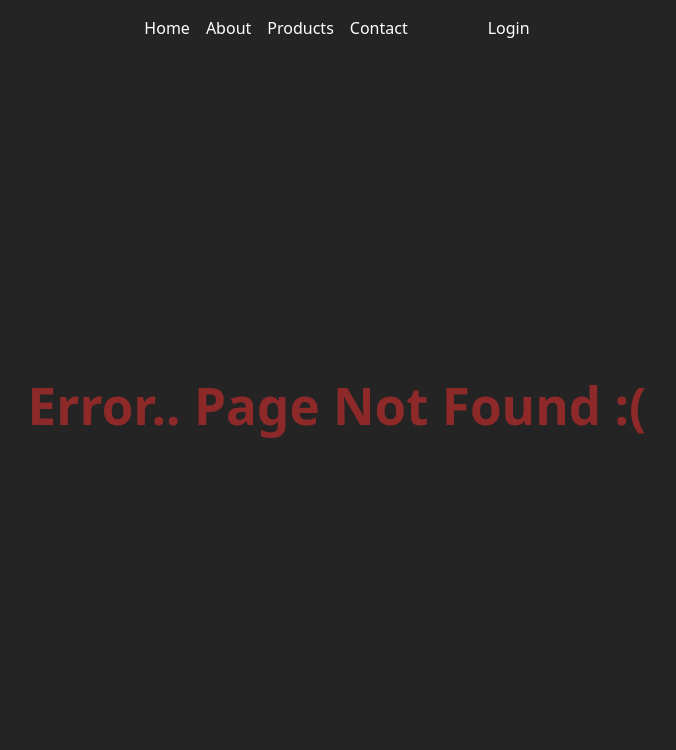
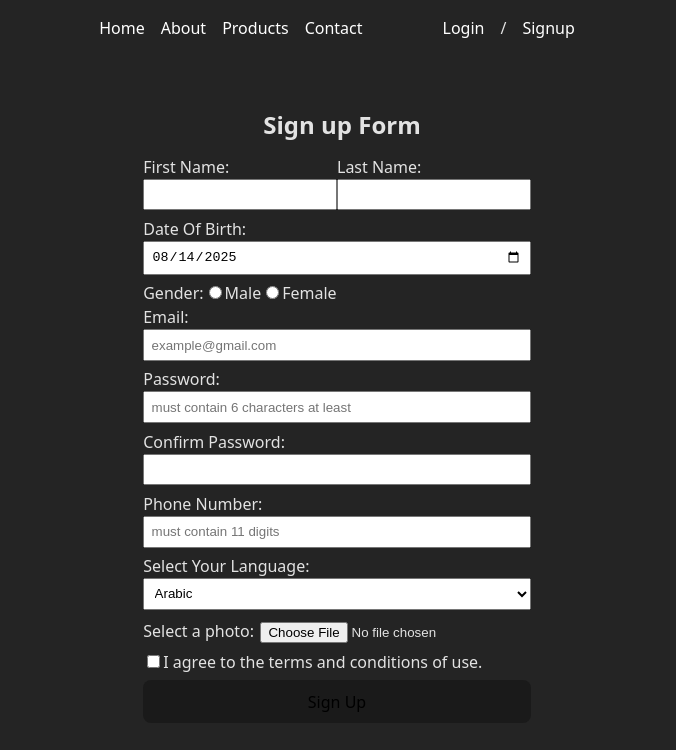
Before and after one commit to raghadabuzainih/life-care-pharmacy, a React (Vite) app in the folder pharmacy/: page /signup in a window 1280 px wide. Before the commit this address had no page. Shown: the top 750 px of the page, without its empty margins (303-979 px from the left). Built offline with nearby package versions, Linux system fonts and the light colour scheme.

Commit message:
signup-formik-yup

```diff
--- a/pharmacy/package.json
+++ b/pharmacy/package.json
@@ -10,10 +10,13 @@
     "preview": "vite preview"
   },
   "dependencies": {
+    "formik": "^2.4.6",
     "react": "^19.1.1",
     "react-cookie": "^8.0.1",
     "react-dom": "^19.1.1",
-    "react-router-dom": "^7.8.0"
+    "react-router-dom": "^7.8.0",
+    "yub": "^0.11.1",
+    "yup": "^1.7.0"
   },
   "devDependencies": {
     "@eslint/js": "^9.33.0",
--- a/pharmacy/src/components/Navbar.jsx
+++ b/pharmacy/src/components/Navbar.jsx
@@ -11,7 +11,11 @@ export const Navbar = () => {
                     <Link to="/products">Products</Link>
                     <Link to="/contact">Contact</Link>
                 </div>
-                <Link to="/login">Login</Link>
+                <div>
+                    <Link to="/login">Login</Link>
+                    /
+                    <Link to="/signup">Signup</Link>
+                </div>
             </nav>
             <Outlet />
         </>
--- a/pharmacy/src/css/Login.css
+++ b/pharmacy/src/css/Login.css
@@ -4,20 +4,21 @@
     text-align: start;
 }
 
+.login h2{
+    text-align: center;
+}
+
 .login div{
     display: grid;
-    margin-bottom: 1rem;
+    margin-bottom: .4rem;
 }
 
 .login input{
     padding: .4rem;
 }
 
-.login label{
-    font-size: 1.3rem;
-}
-
 .login p{
     margin-top: 0;
     color: rgb(249, 91, 91);
+    font-size: small;
 }
--- /dev/null
+++ b/pharmacy/src/css/Signup.css
@@ -0,0 +1,33 @@
+.signup{
+    text-align: start;
+}
+
+.signup h2{
+    text-align: center;
+}
+
+.field{
+    display: grid;
+    margin-bottom: .4rem;
+}
+
+.signup input, .signup select{
+    padding: .4rem;
+}
+
+.full-name{
+    display: flex;
+    justify-content: space-between;
+}
+
+.signup button{
+    width: 100%;
+    margin-top: .4rem;
+}
+
+.error{
+    font-size: small;
+    color: rgb(249, 91, 91);
+    margin-top: 0;
+    margin-bottom: 0;
+}
--- a/pharmacy/src/pages/Login.jsx
+++ b/pharmacy/src/pages/Login.jsx
@@ -42,7 +42,7 @@ export const Login = ({isLoggin}) => {
 
     return(
         <form className="login" onSubmit={handleSubmit}>
-            <h1>Log in Form</h1>
+            <h2>Log in Form</h2>
             <div className="info">
                     <label htmlFor="email">Email</label>
                     <input type="email" id="email" placeholder="enter your email" name="email" required />
--- /dev/null
+++ b/pharmacy/src/pages/Signup.jsx
@@ -0,0 +1,131 @@
+import {Formik, Form, Field, ErrorMessage} from "formik"
+import * as Yup from "yup"
+import '../css/Signup.css'
+import {useNavigate} from "react-router-dom"
+
+export const Signup = () => {
+    const navigate = useNavigate()
+
+    const initialValues = {
+        'first-name': "",
+        'last-name': "",
+        'date-of-birth': "2025-08-14",
+        gender: "",
+        email: "",
+        password: "",
+        'confirm-password': "",
+        'phone-number': "",
+        language: "",
+        'personal-photo': null,
+        agree: false
+    }
+
+    const validationSchema = Yup.object({
+        'first-name': Yup.string().required("First name is required"),
+        'last-name': Yup.string().required("Last name is required"),
+        'date-of-birth': Yup.date().required("Date of birth is required"),
+        gender: Yup.string().required("Gender is required"),
+        email: Yup.string().email("Invalid email").required("Email is required"),
+        password: Yup.string().min(6, "At least 6 characters").required("Password is required"),
+        'confirm-password': Yup.string()
+            .oneOf([Yup.ref("password")], "Passwords doesn't match")
+            .required("Confirm password is required"),
+        'phone-number': Yup.string()
+            .matches(/^[0-9]+$/, "Phone number must contain only digits")
+            .length(11, "Phone number must be exactly 11 digits")
+            .required("Phone number is required"),
+        'personal-photo': Yup.mixed()
+            .required("Photo is required")
+            .test("fileFormat", "Only PNG, JPEG, JPG are allowed", (value) =>
+            value && ["image/png", "image/jpeg", "image/jpg"].includes(value.type)
+            ),
+        agree: Yup.boolean().oneOf([true], "You must accept the terms"),
+    })
+
+    const handleSubmit = () => {
+        navigate('/')
+    }
+
+    return(
+        <div className='signup'>
+            <h2>Sign up Form</h2>
+            <Formik
+                initialValues={initialValues}
+                validationSchema={validationSchema}
+                onSubmit={handleSubmit}
+            >
+            {({ setFieldValue }) => (
+                <Form>
+                    <div className="full-name">
+                        <div className='field'>
+                            <label htmlFor="first-name">First Name:</label>
+                            <Field type="text" id="first-name" name="first-name"/>
+                            <ErrorMessage name="first-name" component="p" className="error"/>
+                        </div>
+                        <div className='field'>
+                            <label htmlFor="last-name">Last Name:</label>
+                            <Field type="text" id="last-name" name="last-name"/>
+                            <ErrorMessage name="last-name" component="p" className="error" />
+                        </div>
+                    </div>
+                    <div className='field'>
+                        <label htmlFor="date-of-birth">Date Of Birth:</label>
+                        <Field type="date" id="date-of-birth" name="date-of-birth"/>
+                        <ErrorMessage name="date-of-birth" component="p" className="error" />
+                    </div>
+                    <div>
+                        <label htmlFor="gender">Gender:</label>
+                        <Field type="radio" name="gender" id="male" value="male"/>Male
+                        <Field type="radio" name="gender" id="female" value="female"/>Female
+                        <ErrorMessage name="gender" component="p" className="error" />
+                    </div>
+                    <div className='field'>
+                        <label htmlFor="email">Email:</label>
+                        <Field type="text" name="email" id="email" placeholder="example@gmail.com"/>
+                        <ErrorMessage name="email" component="p" className="error" />
+                    </div>
+                    <div className='field'>
+                        <label htmlFor="password">Password:</label>
+                        <Field type="text" name="password" id="password" placeholder="must contain 6 characters at least"/>
+                        <ErrorMessage name="password" component="p" className="error" />
+                    </div>
+                    <div className='field'>
+                        <label htmlFor="confirm-password">Confirm Password:</label>
+                        <Field type="text" name="confirm-password" id="confirm-password" />
+                        <ErrorMessage name="confirm-password" component="p" className="error" />
+                    </div>
+                    <div className='field'>
+                        <label htmlFor="phone-number">Phone Number:</label>
+                        <Field type="text" name="phone-number" id="phone-number" placeholder="must contain 11 digits"/>
+                        <ErrorMessage name="phone-number" component="p" className="error" />
+                    </div>
+                    <div className='field'>
+                        <label htmlFor="language">Select Your Language:</label>
+                        <Field as="select" name="language" id="language">
+                            <option value="arabic">Arabic</option>
+                            <option value="english">English</option>
+                        </Field>
+                        <ErrorMessage name="language" component="p" className="error" />
+                    </div>
+                    <div>
+                        <label htmlFor="personal-photo">Select a photo:</label>
+                        <input
+                            type="file"
+                            id="personal-photo"
+                            name="personal-photo"
+                            onChange={(event) => setFieldValue("personal-photo", event.currentTarget.files[0])}
+                        />
+                        <ErrorMessage name="personal-photo" component="p" className="error" />
+                    </div>
+                    <div>
+                        <Field type="checkbox" name="agree" id="agree" />
+                        <label htmlFor="agree">I agree to the terms and conditions of use.</label>
+                        <ErrorMessage name="agree" component="p" className="error" />
+                    </div>
+                    <button type='submit'>Sign Up</button>
+                </Form>
+            )}
+            </Formik>
+        </div>
+    )
+}
--- a/pharmacy/src/routes/AppRoutes.jsx
+++ b/pharmacy/src/routes/AppRoutes.jsx
@@ -6,9 +6,10 @@ import { About } from '../pages/About'
 import { Products } from '../pages/Products'
 import { Contact } from '../pages/Contact'
 import { Item } from '../pages/Item'
+import { Category } from "../components/Category"
 import { Login } from '../pages/Login'
+import { Signup } from "../pages/Signup"
 import { Error } from '../pages/Error'
-import { Category } from "../components/Category"
 
 export const AppRoutes = () => {
   const [isLoggin, setIsLoggin] = React.useState(false)
@@ -26,6 +27,7 @@ export const AppRoutes = () => {
           <Route path='/item/:id' element={isLoggin ? <Item /> : <Navigate to="/login"  state={{from: location}} replace/>}/>
           <Route path='/category/:name' element={isLoggin ? <Category /> : <Navigate to="/login" state={{from: location}} replace/>}/>
           <Route path='/login' element={<Login isLoggin={setIsLoggin}/>} />
+          <Route path="/signup" element={<Signup />} />
           <Route path='*' element={<Error />} />
         </Route>
       </Routes>
```
Also changed, not shown: 1 other file (tests, documents, lock files or other folders).
